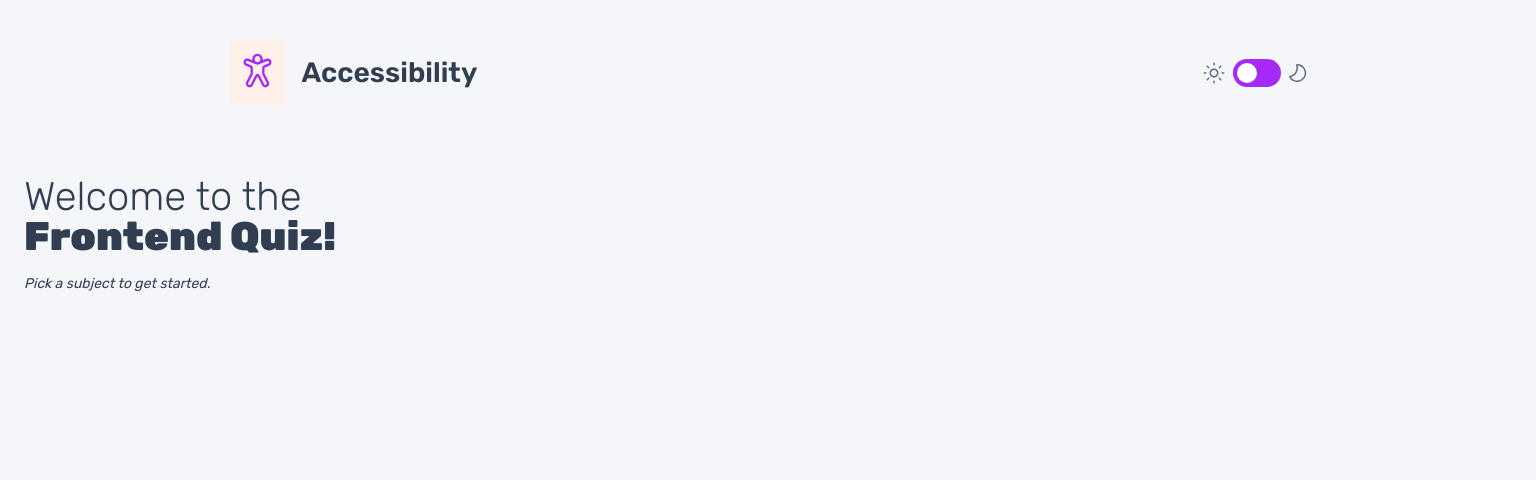
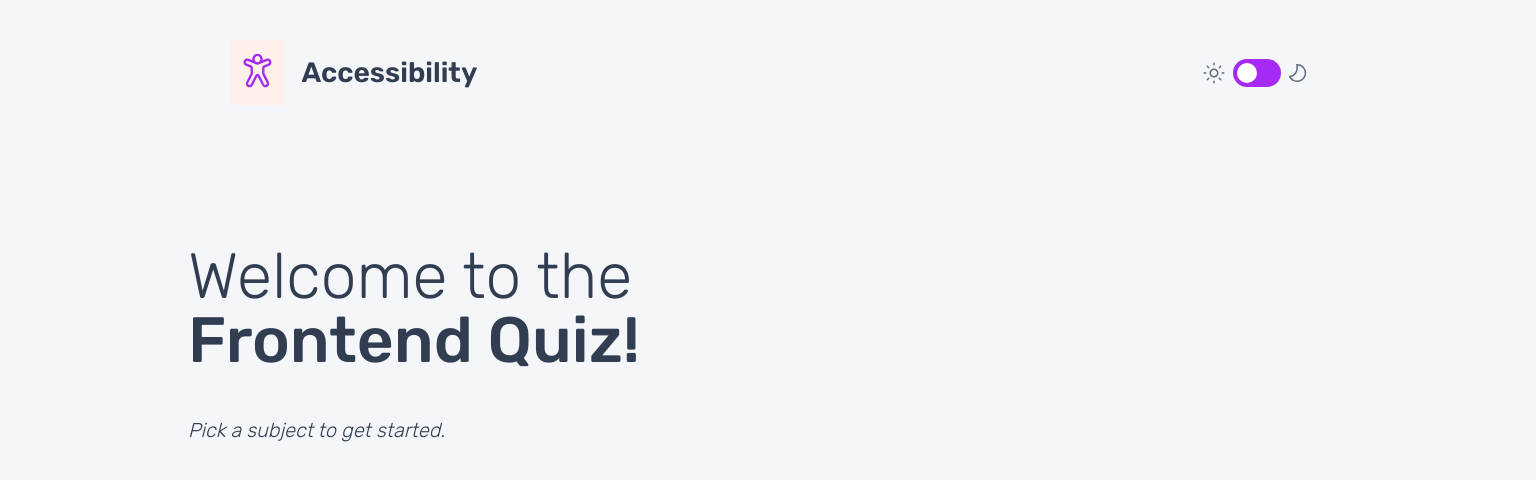
Before and after one commit to Paul-Blankson/quiz-app-Jest, an Angular app: page / in a window 1536 px wide. Shown: the top 480 px of the page. Built offline with nearby package versions, Linux system fonts and the light colour scheme.

Commit message:
refactor: fixed responsiveness for tablet screens

```diff
--- a/src/app/components/main-content/main-content.component.css
+++ b/src/app/components/main-content/main-content.component.css
@@ -1,7 +1,7 @@
 .main-content {
-  min-height: 100vh;
-  width: 100%;
+  max-width: 100%;
   padding: 2rem 1.5rem;
+  margin: 0 auto;
 }
 
 .welcome__container {
@@ -38,3 +38,82 @@
   width: 100%;
   height: 292px;
 }
+
+/* Tablet styles */
+@media screen and (min-width: 768px) {
+  .main-content {
+    padding: 0 64px;
+    margin-top: 63px;
+    max-width: 768px;
+    display: flex;
+    flex-direction: column;
+  }
+
+  .welcome__heading--container {
+    margin-bottom: 1rem;
+  }
+
+  .welcome__heading-light {
+    font-size: 4rem;
+    line-height: 4rem;
+  }
+
+  .welcome__heading-bold {
+    font-size: 4rem;
+    line-height: 4rem;
+  }
+
+  .welcome__action-text {
+    font-size: 1.25rem;
+    line-height: 1.875rem;
+    font-family: Rubik;
+  }
+
+  .subjects__container {
+    width: 640px;
+  }
+}
+
+/* Desktop styles */
+@media screen and (min-width: 1440px) {
+  .main-content {
+    max-width: 1160px;
+    padding: 0;
+    margin-top: 99px;
+    display: flex;
+    justify-content: space-between;
+  }
+
+  .welcome__container {
+    margin-bottom: 4rem;
+  }
+
+  .welcome__heading--container {
+    margin-bottom: 2rem;
+  }
+
+  .welcome__heading-light {
+    font-size: 4rem;
+    line-height: 4rem;
+    font-weight: 300;
+    font-family: Rubik;
+  }
+
+  .welcome__heading-bold {
+    font-size: 4rem;
+    line-height: 4rem;
+    font-weight: 500;
+    font-family: Rubik;
+  }
+
+  .welcome__action-text {
+    font-size: 1.25rem;
+    line-height: 1.25rem;
+    font-weight: 300;
+    font-family: Rubik;
+  }
+
+  .subjects__container {
+    width: 564px;
+  }
+}
```
